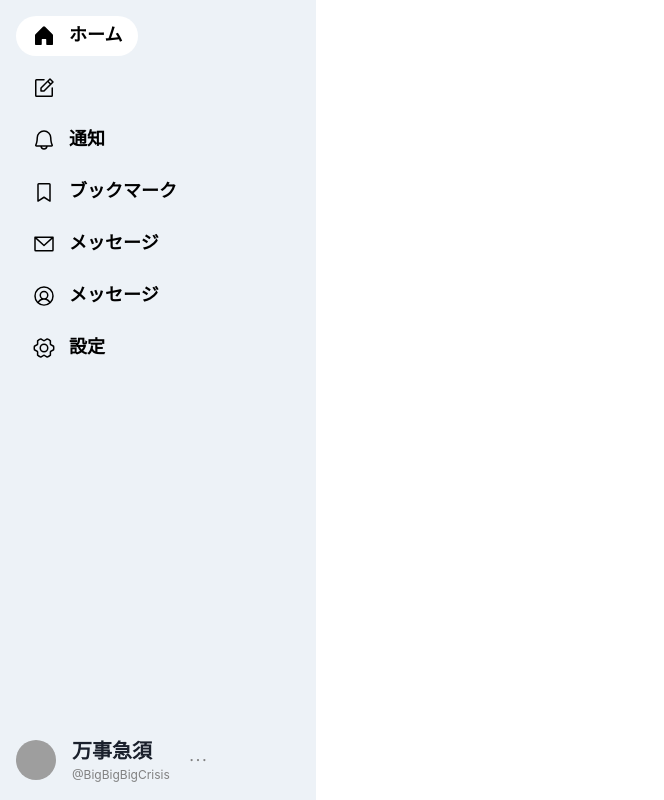
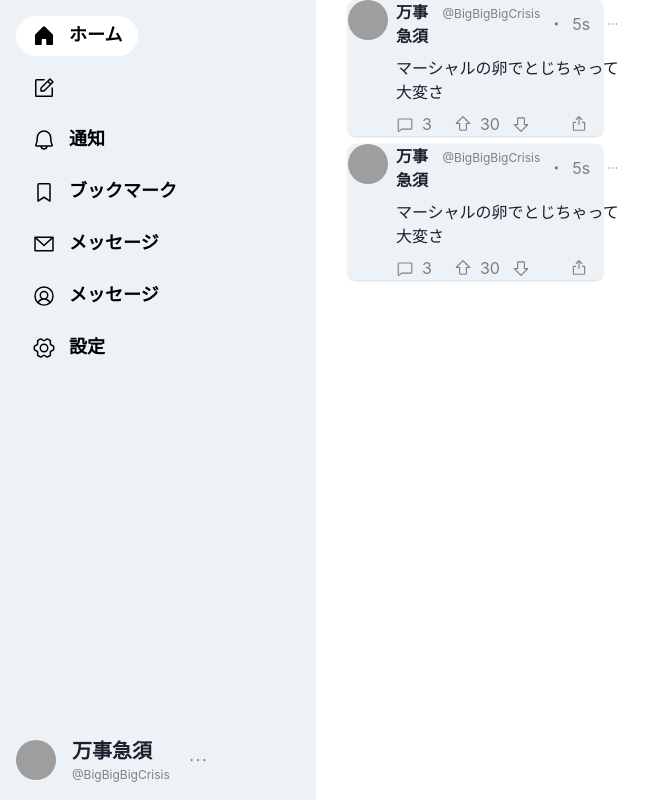
Before and after one commit to sanchezyspace/evt-hackz-tyranno, a Next.js app: page /home in a window 1280 px wide. Shown: the whole page, without its empty margins (0-664 px from the left). Built offline with nearby package versions, Linux system fonts and the light colour scheme; grey boxes are pictures that could not be loaded.

Commit message:
feat: 投稿カードの追加

```diff
--- a/package.json
+++ b/package.json
@@ -38,5 +38,8 @@
     "*.{ts,tsx, js, jsx}": [
       "prettier --write"
     ]
+  },
+  "devDependencies": {
+    "husky": "^8.0.3"
   }
 }
--- a/src/app/(routes)/home/page.tsx
+++ b/src/app/(routes)/home/page.tsx
@@ -1,6 +1,29 @@
-export default function Page () {
+import TimelinePost from '@/app/_components/ui/TimelinePost'
+import { VStack } from '@chakra-ui/react'
+
+export default function Page() {
   return (
     <>
+      <VStack>
+        <TimelinePost
+          avatarUrl="https://avatars.githubusercontent.com/u/6916170?v=4"
+          displayName="万事急須"
+          userID="@BigBigBigCrisis"
+          postTime="5s"
+          postBody="マーシャルの卵でとじちゃって大変さ"
+          commentsNumber="3"
+          likesNumber="30"
+        />
+        <TimelinePost
+          avatarUrl="https://avatars.githubusercontent.com/u/6916170?v=4"
+          displayName="万事急須"
+          userID="@BigBigBigCrisis"
+          postTime="5s"
+          postBody="マーシャルの卵でとじちゃって大変さ"
+          commentsNumber="3"
+          likesNumber="30"
+        />
+      </VStack>
     </>
   )
 }
--- /dev/null
+++ b/src/app/_components/ui/PostActionButton.tsx
@@ -0,0 +1,16 @@
+import { HStack, Text } from "@chakra-ui/react";
+import { ReactElement } from "react";
+
+type Props = {
+  amount?: string
+  icon: ReactElement
+}
+
+export default function PostActionButton(props: Props) {
+  return (
+    <HStack width={'50px'} color={'gray'}>
+      {props.icon}
+      <Text>{props.amount}</Text>
+    </HStack>
+  )
+}
--- /dev/null
+++ b/src/app/_components/ui/TimelinePost.tsx
@@ -0,0 +1,104 @@
+'use client'
+
+import {
+  Box,
+  Card,
+  Flex,
+  HStack,
+  Image,
+  Spacer,
+  Text,
+  VStack,
+} from '@chakra-ui/react'
+import {
+  ArrowFatDown,
+  ArrowFatUp,
+  Chat,
+  DotsThree,
+  Export,
+} from '@phosphor-icons/react'
+import { type } from 'os'
+import PostActionButton from './PostActionButton'
+
+type Props = {
+  avatarUrl?: string
+  displayName?: string
+  userID?: string
+  postTime?: string
+  postBody?: string
+  postImageUrl?: string
+  commentsNumber?: string
+  likesNumber?: string
+  dislikesNumber?: string
+}
+
+export default function TimelinePost(props: Props) {
+  return (
+    <Card
+      width={'80%'}
+      maxWidth={'800px'}
+      rounded={'lg'}
+      colorScheme={'gray.100'}
+      bg={'gray.100'}
+      align={'flex-start'}
+
+    >
+      <HStack alignItems={'flex-start'} width={'100%'}>
+        <Image // アバター画像
+          boxSize={'40px'}
+          borderRadius="full"
+          src={props.avatarUrl}
+          alt="avatarUrl"
+        />
+        <VStack width={'100%'} alignItems={'flex-start'}>
+          {' '}
+          {/* アバター画像以外全部、左半分 */}
+          <HStack width={'100%'}>
+            {' '}
+            {/* ユーザー名、ID、投稿時間、ボタン */}
+            <HStack alignItems={'baseline'}>
+              <Text fontSize={'16px'} fontWeight="bold">
+                {props.displayName}
+              </Text>
+              <Text fontSize={'12px'} fontWeight={'normal'} color={'gray'}>
+                {props.userID}
+              </Text>
+            </HStack>
+            <Text color={'gray'}>・</Text>
+            <Text color={'gray'} fontSize={'16px'}>
+              {props.postTime}
+            </Text>
+            <div style={{ flexGrow: '1' }} />
+            <DotsThree color={'gray'} />
+          </HStack>
+          {/* ユーザー名、ID、投稿時間、ボタン */}
+          <Text>{props.postBody}</Text>
+          <HStack width={'100%'} justifyContent={'space-between'}>
+
+            {/* コメント、いいね、よくないね、共有*/}
+            {/* コメント*/}
+            <PostActionButton
+              icon={<Chat size={'18px'} color={'gray'} />}
+              amount={props.commentsNumber}
+            ></PostActionButton>
+            {/* いいね*/}
+            <PostActionButton
+              icon={<ArrowFatUp size={'18px'} color={'gray'} />}
+              amount={props.likesNumber}
+            ></PostActionButton>
+            {/* よくないね*/}
+            <PostActionButton
+              icon={<ArrowFatDown size={'18px'} color={'gray'} />}
+              amount={props.dislikesNumber}
+            ></PostActionButton>
+            {/* 共有*/}
+            <PostActionButton
+              icon={<Export size={'18px'} color={'gray'} />}
+              amount={''}
+            ></PostActionButton>
+          </HStack>
+        </VStack>
+      </HStack>
+    </Card>
+  )
+}
```
Also changed, not shown: 1 other file (tests, documents, lock files or other folders).
